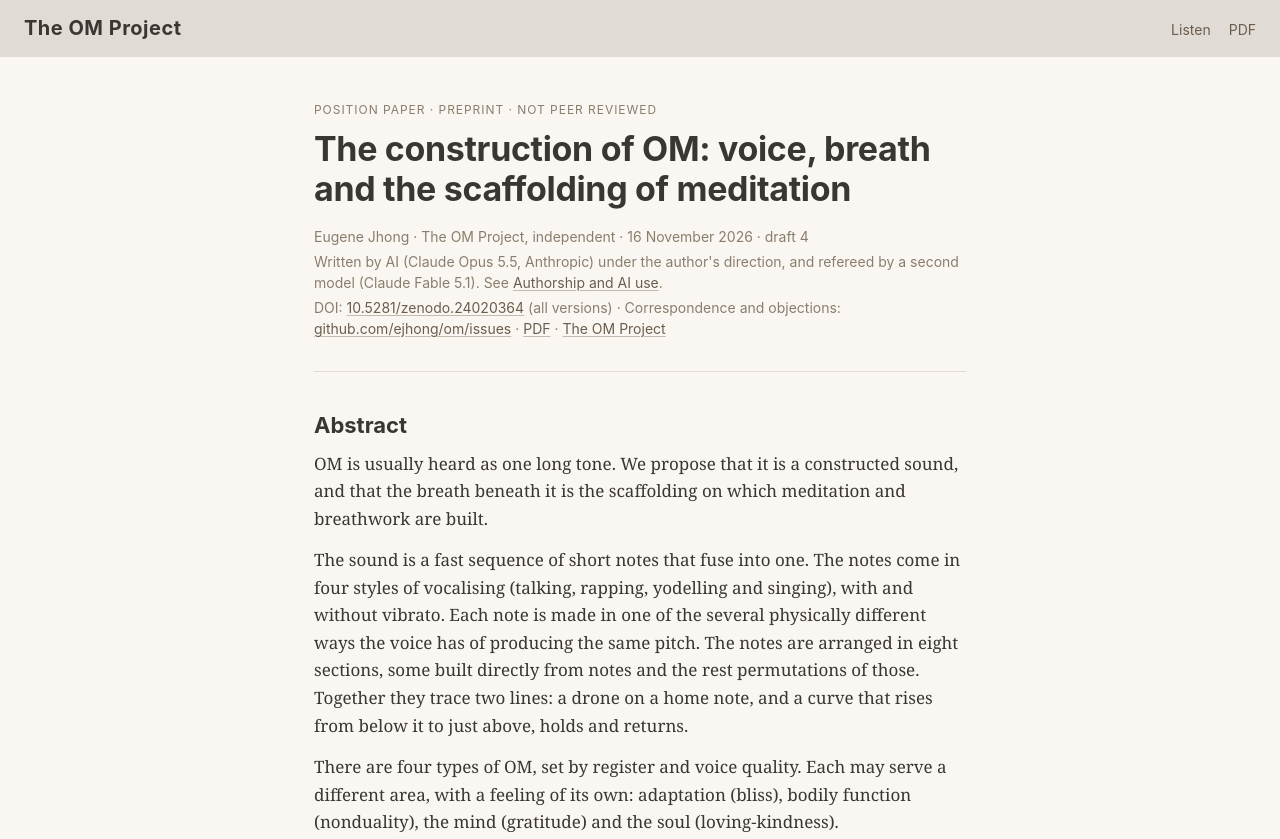
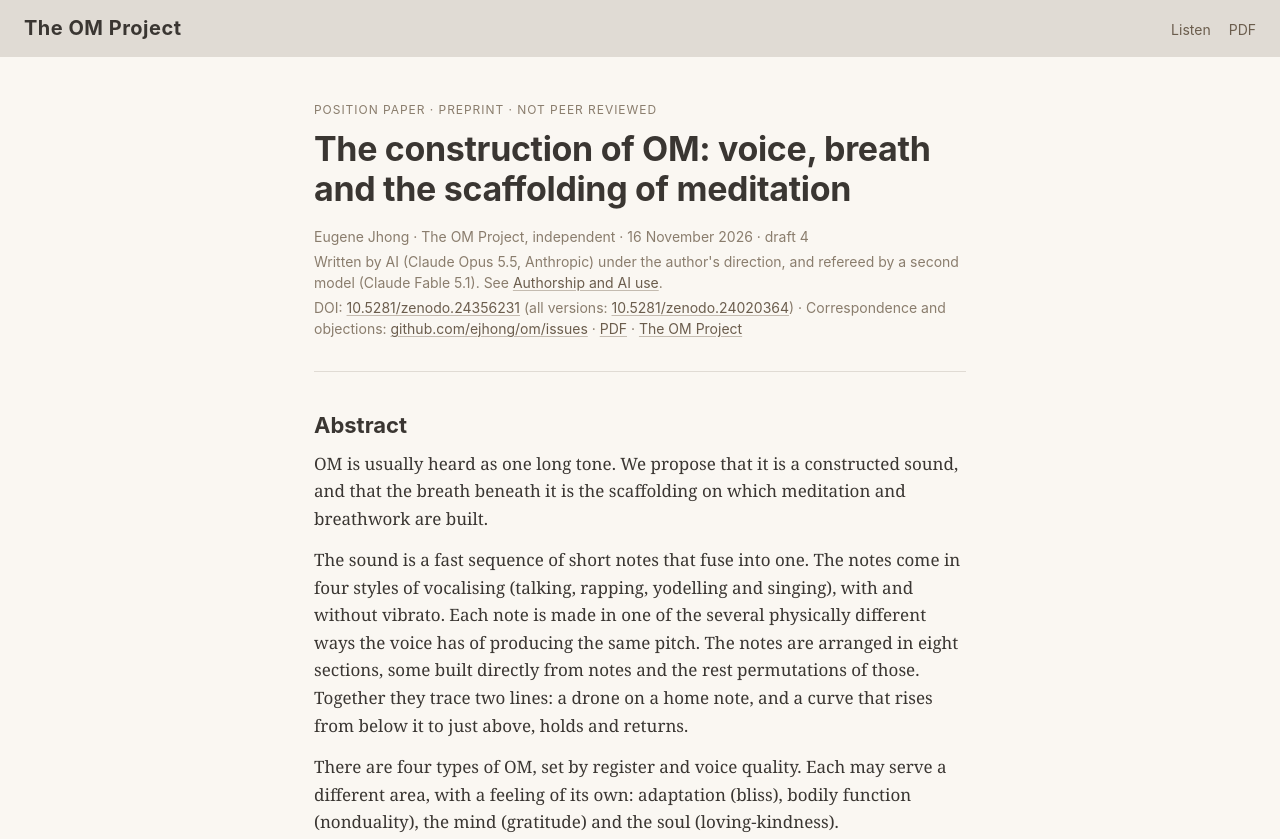
Before and after one commit to ejhong/om, a plain HTML site: page om_paper.html in a window 1280 px wide. Shown: the top 839 px of the page. Drawn offline with Linux system fonts and the light colour scheme.

Commit message:
Position paper, draft 4: DOI 10.5281/zenodo.24356231
Adds draft 4's Zenodo DOI to the header and the citation_doi tag (which
still pointed at draft 3's). Rebuilt in bmm by paper/build.mjs.

Co-Authored-By: Claude Opus 5.5 <noreply@anthropic.com>
Claude-Session: https://claude.ai/code/session_019zKkovArDKPX3Trd4zhDeq

```diff
--- a/om_paper.html
+++ b/om_paper.html
@@ -21,7 +21,7 @@
 <meta name="citation_author" content="Jhong, Eugene">
 <meta name="citation_publication_date" content="2026/11/06">
 <meta name="citation_pdf_url" content="https://ejhong.github.io/om/om_paper.pdf">
-<meta name="citation_doi" content="10.5281/zenodo.24228770">
+<meta name="citation_doi" content="10.5281/zenodo.24356231">
 <style>
 :root { --bg:#faf7f2; --ink:#3a3632; --muted:#8a7d6d; --bronze:#6b5d4d; --rule:#e0dbd4; --paper:#f2ece4; --stone:#c4bbb0; --bar:#e0dbd4; }
 * { box-sizing: border-box; }
@@ -135,7 +135,7 @@ li:target { background: var(--paper); }
 <main>
 <header class="head"><p class="kicker">Position paper · preprint · not peer reviewed</p><h1>The construction of OM: voice, breath and the scaffolding of meditation</h1><p>Eugene Jhong · The OM Project, independent · 16 November 2026 · draft 4</p>
 <p><em>Written by AI (Claude Opus 5.5, Anthropic) under the author&#39;s direction, and refereed by a second model (Claude Fable 5.1). See <a href="#authorship-and-ai-use">Authorship and AI use</a>.</em></p>
-<p>DOI: <a href="https://doi.org/10.5281/zenodo.24020364">10.5281/zenodo.24020364</a> (all versions) · Correspondence and objections: <a href="https://github.com/ejhong/om/issues">github.com/ejhong/om/issues</a> · <a href="https://ejhong.github.io/om/om_paper.pdf">PDF</a> · <a href="https://ejhong.github.io/om/om_prj.html">The OM Project</a></p>
+<p>DOI: <a href="https://doi.org/10.5281/zenodo.24356231">10.5281/zenodo.24356231</a> (all versions: <a href="https://doi.org/10.5281/zenodo.24020364">10.5281/zenodo.24020364</a>) · Correspondence and objections: <a href="https://github.com/ejhong/om/issues">github.com/ejhong/om/issues</a> · <a href="https://ejhong.github.io/om/om_paper.pdf">PDF</a> · <a href="https://ejhong.github.io/om/om_prj.html">The OM Project</a></p>
 </header><hr>
 <h2 id="abstract">Abstract</h2>
 <p>OM is usually heard as one long tone. We propose that it is a constructed sound, and that the breath beneath it is the scaffolding on which meditation and breathwork are built.</p>
```
Also changed, not shown: 1 other file.
